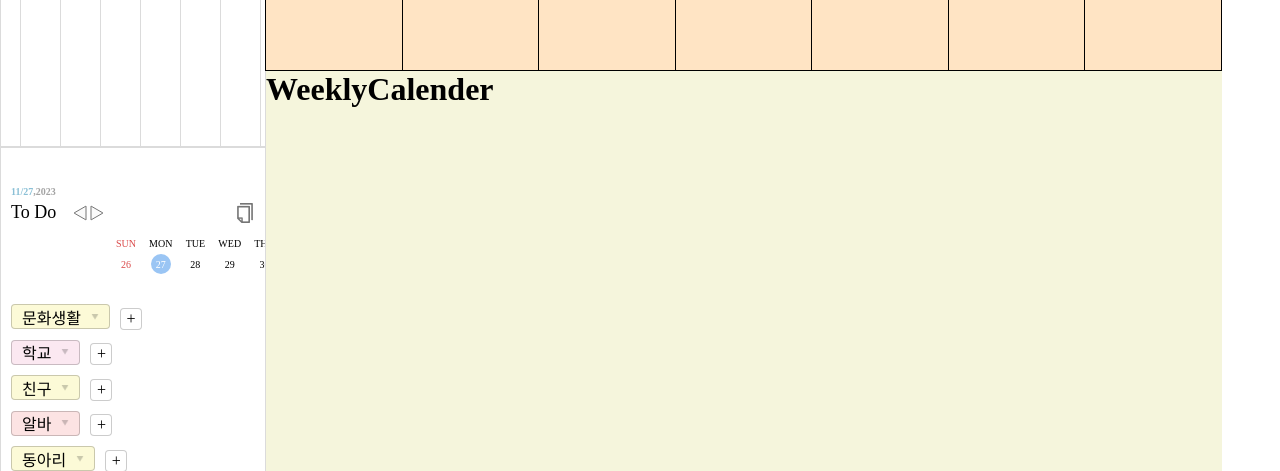
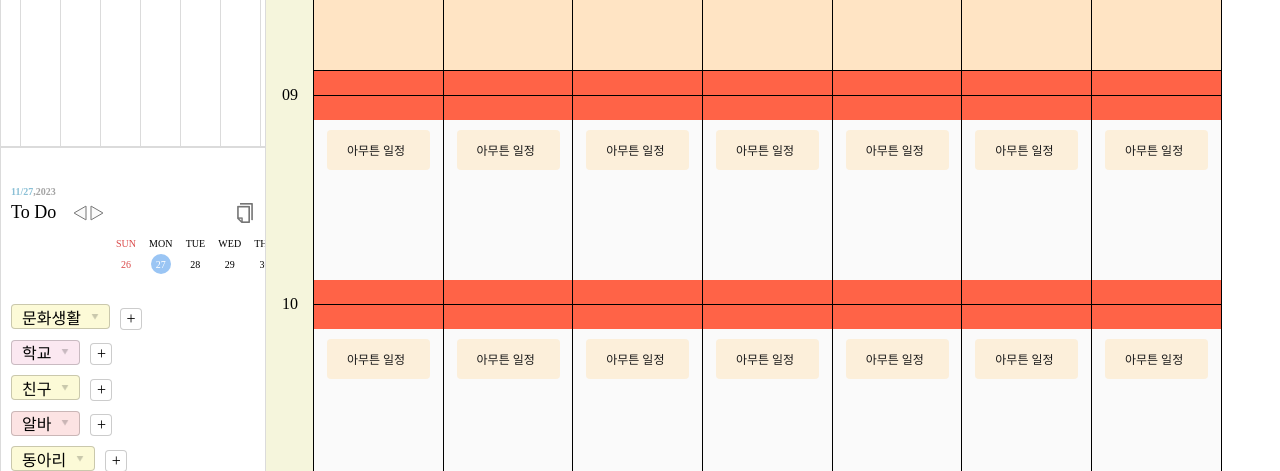
Before and after one commit to codingBottle/JMGDH_Web, a Next.js app: page /test in a window 1280 px wide. Shown: the part 329-800 px from the top of the page. Built offline with nearby package versions, Linux system fonts and the light colour scheme.

Commit message:
feat(#15): 주간 캘린더 일정

```diff
--- /dev/null
+++ b/src/components/WeeklyCalender/TimeTodo.tsx
@@ -0,0 +1,161 @@
+import styled from 'styled-components';
+
+interface Todo {
+  id: number;
+  title: string;
+  startDate: string;
+  timeOfStartDate: string;
+  endDate: string;
+  timeOfEndDateTime: string;
+  allDay: boolean;
+  repeat: boolean;
+  tag: string;
+}
+
+interface TimeTodoProps {
+  todos: Todo[];
+  date: Date; // date props 추가
+  showHours: boolean;
+}
+
+const TimeTodo = ({ todos, date, showHours }: TimeTodoProps) => {
+  // 9시부터 24시까지의 시간 배열을 생성합니다.
+  const hours = Array.from({ length: 16 }, (_, i) => i + 9);
+
+  console.log(showHours);
+
+  // TimeTodo 컴포넌트가 최종적으로 렌더링할 JSX를 반환합니다.
+  return (
+    <Main>
+      {/* 각 시간대에 대해 반복합니다. */}
+      {hours.map((hour) => {
+        // 해당 시간대에 속하는 일정들을 필터링합니다.
+        const todosInThisHour = todos.filter(
+          (todo) =>
+            new Date(todo.startDate).toDateString() === date.toDateString() && // 년도, 월, 일이 일치하는 일정만 선택
+            parseInt(todo.timeOfStartDate, 10) <= hour &&
+            parseInt(todo.timeOfEndDateTime, 10) >= hour
+        );
+
+        // 각 시간대별로 렌더링할 JSX를 반환합니다. 이 반환된 JSX들은 새 배열에 담기게 됩니다.
+        return (
+          <HourBlock key={hour}>
+            {/* showHours prop이 true일 때만 시간을 표시 */}
+            <Hour
+              showHours={showHours}
+              data-text={hour < 10 ? `0${hour}` : hour}
+            ></Hour>
+            <Todos>
+              <TodoItem backgroundColor="#FCEFDA">아무튼 일정</TodoItem>
+              {/* 각 일정을 렌더링합니다. */}
+              {todosInThisHour.slice(0, 2).map((todo) => (
+                <TodoItem key={todo.id} backgroundColor={todo.tag}>
+                  {todo.title}
+                </TodoItem>
+              ))}
+              {/* 일정이 3개 이상인 경우, "n개 더 보기"를 표시합니다. */}
+              {todosInThisHour.length > 2 && (
+                <MoreTodos>{todosInThisHour.length - 2}개 더 보기</MoreTodos>
+              )}
+            </Todos>
+          </HourBlock>
+        );
+      })}
+    </Main>
+  );
+};
+
+export default TimeTodo;
+const Main = styled.main`
+  width: 100%;
+  background-color: tomato;
+`;
+
+const HourBlock = styled.div`
+  border: 1px solid black;
+  border-style: none solid;
+  margin: -1px 0 0 -1px;
+`;
+
+const Hour = styled.section<{ showHours: boolean }>`
+  height: 3.125rem;
+  position: relative;
+  color: ${({ showHours }) => (showHours ? 'black' : 'transparent')};
+  &::before {
+    content: attr(
+      data-text
+    ); // 가상 요소의 내용을 data-text 속성의 값으로 설정합니다.
+    position: absolute;
+    top: 50%;
+    left: -2rem;
+    transform: translateY(-50%);
+  }
+
+  &::after {
+    content: '';
+    position: absolute;
+    left: 0;
+    right: 0;
+    top: 50%;
+    border-top: 1px solid black;
+  }
+`;
+
+const Todos = styled.div`
+  display: flex;
+  flex-direction: column;
+  justify-content: flex-start;
+  align-items: center;
+
+  padding: 0.625rem 0;
+  width: 100%;
+  height: 10rem;
+
+  background-color: #fafafa;
+
+  gap: 0.625rem;
+`;
+
+const TodoItem = styled.div<{ backgroundColor: string }>`
+  display: flex;
+  justify-content: flex-start;
+  align-items: center;
+
+  width: 80%;
+  height: 2.5rem;
+
+  padding-left: 1.25rem;
+
+  font-size: 12px;
+  font-style: normal;
+  font-weight: 400;
+  line-height: normal;
+
+  color: #191919;
+  background-color: ${({ backgroundColor }) => backgroundColor};
+  list-style: none;
+
+  border-radius: 0.25rem;
+`;
+
+const MoreTodos = styled.div`
+  display: flex;
+  justify-content: flex-start;
+  align-items: center;
+
+  width: 80%;
+  height: 2.5rem;
+
+  padding-left: 1.25rem;
+
+  font-size: 12px;
+  font-style: normal;
+  font-weight: 400;
+  line-height: normal;
+
+  color: #191919;
+  background-color: #fafafa;
+  list-style: none;
+
+  border-radius: 0.25rem;
+`;
--- /dev/null
+++ b/src/components/WeeklyCalender/WeekTodoView.tsx
@@ -0,0 +1,55 @@
+import React from 'react';
+import styled from 'styled-components';
+import TimeTodo from './TimeTodo';
+
+interface Todo {
+  id: number;
+  title: string;
+  startDate: string;
+  timeOfStartDate: string;
+  endDate: string;
+  timeOfEndDateTime: string;
+  allDay: boolean;
+  repeat: boolean;
+  tag: string;
+}
+
+interface WeekViewProps {
+  todos: Todo[];
+  startDate: Date; // 주의 시작 날짜
+}
+
+const WeekTodoView = ({ todos, startDate }: WeekViewProps) => {
+  // 일주일의 날짜를 생성합니다.
+  const dates = Array.from({ length: 7 }, (_, i) => {
+    const date = new Date(startDate);
+    date.setDate(startDate.getDate() + i);
+    return date;
+  });
+
+  // 각 날짜에 대해 TimeTodo 컴포넌트를 렌더링합니다.
+  return (
+    <Main>
+      {dates.map((date, index) => (
+        <TimeTodo
+          key={date.toString()}
+          todos={todos}
+          date={date}
+          showHours={index === 0}
+        />
+      ))}
+    </Main>
+  );
+};
+
+export default WeekTodoView;
+
+const Main = styled.main`
+  display: flex;
+  flex-direction: row;
+  justify-content: flex-start;
+  align-items: flex-start;
+  width: 100%;
+
+  background-color: yellow;
+`;
--- a/src/components/WeeklyCalender/index.tsx
+++ b/src/components/WeeklyCalender/index.tsx
@@ -1,11 +1,45 @@
+import React, { useEffect, useState } from 'react';
 import styled from 'styled-components';
 import WeeklyList from './WeeklyList';
+import WeekTodoView from './WeekTodoView'; // WeekView를 불러옴
+
+interface Todo {
+  id: number;
+  title: string;
+  startDate: string;
+  timeOfStartDate: string;
+  endDate: string;
+  timeOfEndDateTime: string;
+  allDay: boolean;
+  repeat: boolean;
+  tag: string;
+}
 
 const WeeklyCalender = () => {
+  const [todos, setTodos] = useState<Todo[]>([]);
+
+  const now = new Date();
+  const today = new Date(now.getTime());
+  const dayOfWeek = now.getDay();
+  const sunday = new Date(now.setDate(now.getDate() - dayOfWeek));
+
+  /*
+  나중에 api 연결 시 사용할 부분
+  useEffect(() => {
+    fetchTodos();
+  }, []);
+
+  const fetchTodos = async () => {
+    const response = await fetch('/api/todos');
+    const data = await response.json();
+
+    setTodos(data);
+  };
+*/
   return (
     <Main>
       <WeeklyList />
-      <h1>WeeklyCalender</h1>
+      <WeekTodoView todos={todos} startDate={sunday} />
     </Main>
   );
 };
@@ -16,4 +50,5 @@ const Main = styled.main`
   width: 100%;
   height: 100%;
   background-color: beige;
+  padding-left: 3rem;
 `;
```
